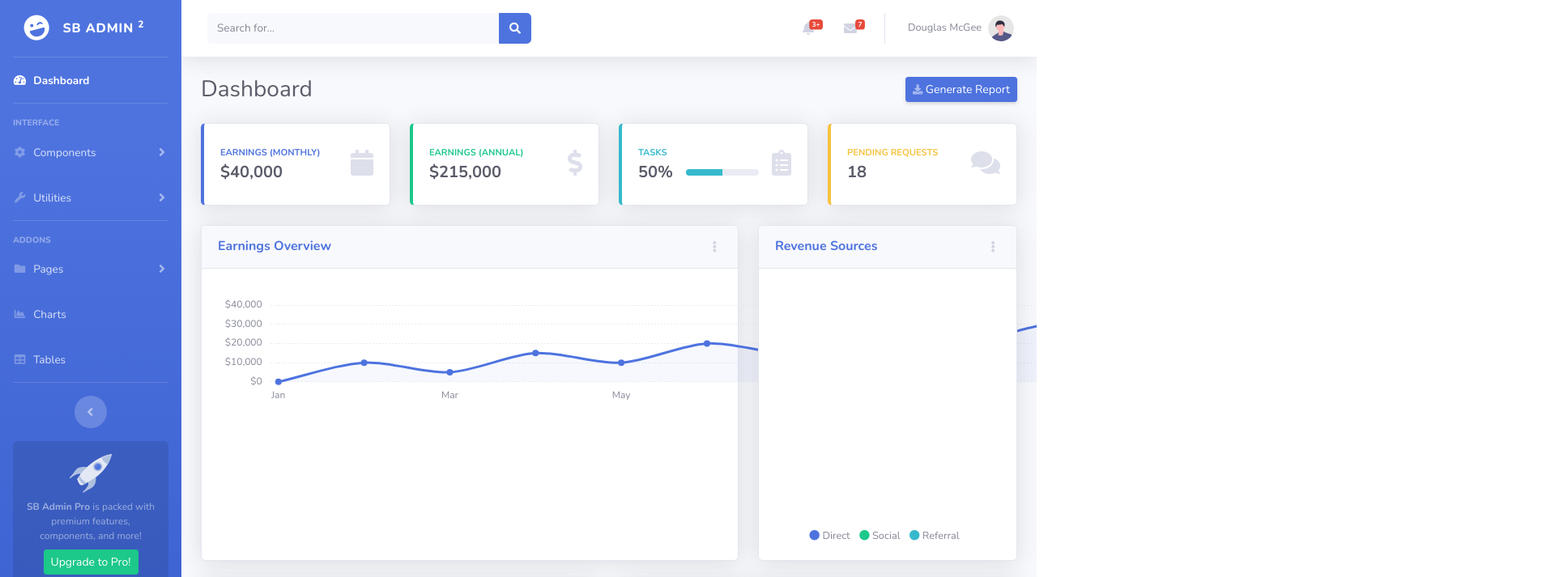
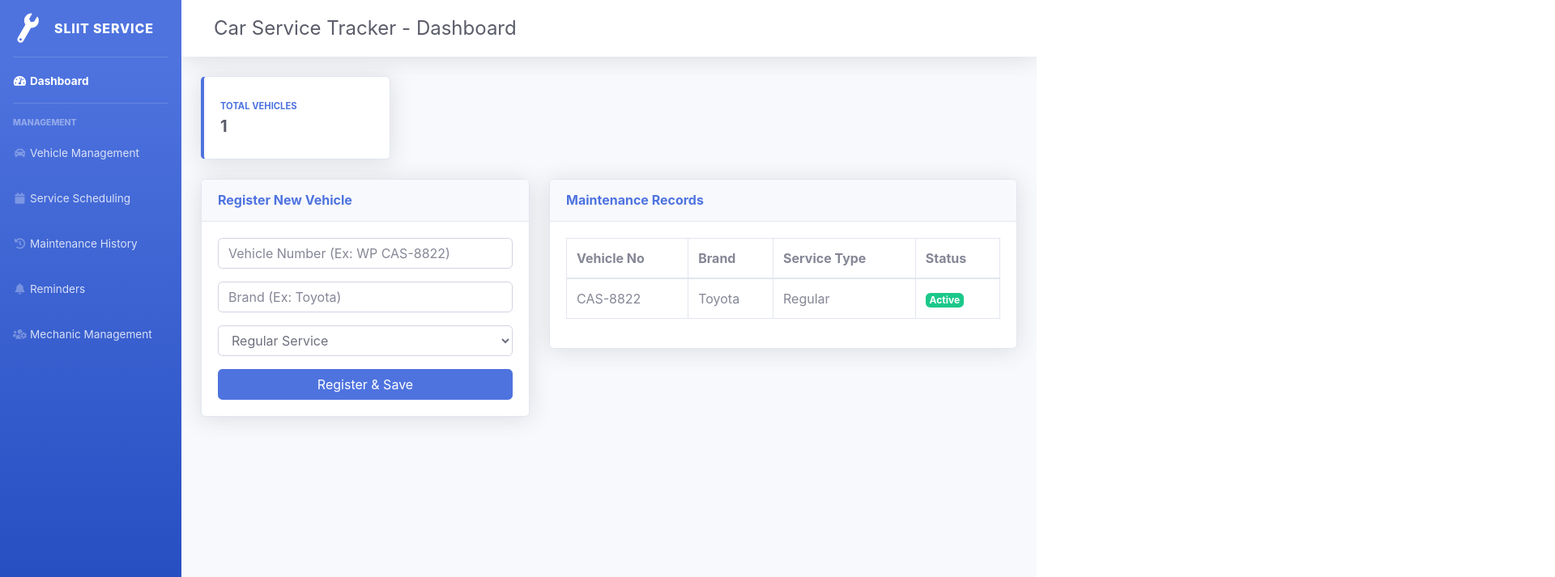
Before and after one commit to lochana2005-07/Car-Service-, a website with bundled scripts: page index.html in a window 1280 px wide. Shown: the top 713 px of the page at 81% size, 1920 px wide, since content can reach past the window. Built offline with nearby package versions, Linux system fonts and the light colour scheme.

Commit message:
Revamp index.html for Car Service Tracker
Updated the title and added vehicle management features including a form for registering new vehicles and displaying maintenance records.

```diff
--- a/index.html
+++ b/index.html
@@ -1,68 +1,128 @@
 <!DOCTYPE html>
 <html lang="en">
-
 <head>
-
     <meta charset="utf-8">
     <meta http-equiv="X-UA-Compatible" content="IE=edge">
     <meta name="viewport" content="width=device-width, initial-scale=1, shrink-to-fit=no">
-    <meta name="description" content="">
-    <meta name="author" content="">
-
-    <title>SB Admin 2 - Dashboard</title>
-
-    <!-- Custom fonts for this template-->
-    <link href="vendor/fontawesome-free/css/all.min.css" rel="stylesheet" type="text/css">
-    <link
-        href="https://fonts.googleapis.com/css?family=Nunito:200,200i,300,300i,400,400i,600,600i,700,700i,800,800i,900,900i"
-        rel="stylesheet">
-
-    <!-- Custom styles for this template-->
+    <title>SLIIT Car Service Tracker | Lochana Graphics</title>
+    <link href="https://cdnjs.cloudflare.com/ajax/libs/font-awesome/5.15.3/css/all.min.css" rel="stylesheet" type="text/css">
     <link href="css/sb-admin-2.min.css" rel="stylesheet">
-
 </head>
 
 <body id="page-top">
+    <div id="wrapper">
+        <ul class="navbar-nav bg-gradient-primary sidebar sidebar-dark accordion" id="accordionSidebar">
+            <a class="sidebar-brand d-flex align-items-center justify-content-center" href="index.html">
+                <div class="sidebar-brand-icon rotate-n-15"><i class="fas fa-wrench"></i></div>
+                <div class="sidebar-brand-text mx-3">SLIIT Service</div>
+            </a>
+            <hr class="sidebar-divider my-0">
+            <li class="nav-item active"><a class="nav-link" href="#"><i class="fas fa-fw fa-tachometer-alt"></i><span>Dashboard</span></a></li>
+            <hr class="sidebar-divider">
+            <div class="sidebar-heading">Management</div>
+            <li class="nav-item"><a class="nav-link" href="#"><i class="fas fa-fw fa-car"></i><span>Vehicle Management</span></a></li>
+            <li class="nav-item"><a class="nav-link" href="#"><i class="fas fa-fw fa-calendar"></i><span>Service Scheduling</span></a></li>
+            <li class="nav-item"><a class="nav-link" href="#"><i class="fas fa-fw fa-history"></i><span>Maintenance History</span></a></li>
+            <li class="nav-item"><a class="nav-link" href="#"><i class="fas fa-fw fa-bell"></i><span>Reminders</span></a></li>
+            <li class="nav-item"><a class="nav-link" href="#"><i class="fas fa-fw fa-users-cog"></i><span>Mechanic Management</span></a></li>
+        </ul>
 
-    <!-- Page Wrapper -->
-    <div id="wrapper">
+        <div id="content-wrapper" class="d-flex flex-column">
+            <div id="content">
+                <nav class="navbar navbar-expand navbar-light bg-white topbar mb-4 static-top shadow">
+                    <h1 class="h4 mb-0 text-gray-800 ml-4">Car Service Tracker - Dashboard</h1>
+                </nav>
 
-        <!-- Sidebar -->
-        <ul class="navbar-nav bg-gradient-primary sidebar sidebar-dark accordion" id="accordionSidebar">
+                <div class="container-fluid">
+                    <div class="row">
+                        <div class="col-xl-3 col-md-6 mb-4">
+                            <div class="card border-left-primary shadow h-100 py-2">
+                                <div class="card-body">
+                                    <div class="text-xs font-weight-bold text-primary text-uppercase mb-1">Total Vehicles</div>
+                                    <div id="totalVehicles" class="h5 mb-0 font-weight-bold text-gray-800">1</div>
+                                </div>
+                            </div>
+                        </div>
+                    </div>
 
-            <!-- Sidebar - Brand -->
-            <a class="sidebar-brand d-flex align-items-center justify-content-center" href="index.html">
-                <div class="sidebar-brand-icon rotate-n-15">
-                    <i class="fas fa-laugh-wink"></i>
+                    <div class="row">
+                        <div class="col-lg-5">
+                            <div class="card shadow mb-4">
+                                <div class="card-header py-3"><h6 class="m-0 font-weight-bold text-primary">Register New Vehicle</h6></div>
+                                <div class="card-body">
+                                    <form id="vehicleForm">
+                                        <div class="form-group"><input type="text" id="vNum" class="form-control" placeholder="Vehicle Number (Ex: WP CAS-8822)" required></div>
+                                        <div class="form-group"><input type="text" id="vBrand" class="form-control" placeholder="Brand (Ex: Toyota)" required></div>
+                                        <div class="form-group">
+                                            <select id="vType" class="form-control">
+                                                <option>Regular Service</option>
+                                                <option>Emergency Maintenance</option>
+                                            </select>
+                                        </div>
+                                        <button type="submit" class="btn btn-primary btn-block">Register & Save</button>
+                                    </form>
+                                </div>
+                            </div>
+                        </div>
+
+                        <div class="col-lg-7">
+                            <div class="card shadow mb-4">
+                                <div class="card-header py-3"><h6 class="m-0 font-weight-bold text-primary">Maintenance Records</h6></div>
+                                <div class="card-body">
+                                    <div class="table-responsive">
+                                        <table class="table table-bordered" id="dataTable" width="100%" cellspacing="0">
+                                            <thead>
+                                                <tr>
+                                                    <th>Vehicle No</th>
+                                                    <th>Brand</th>
+                                                    <th>Service Type</th>
+                                                    <th>Status</th>
+                                                </tr>
+                                            </thead>
+                                            <tbody id="vehicleTableBody">
+                                                <tr>
+                                                    <td>CAS-8822</td>
+                                                    <td>Toyota</td>
+                                                    <td>Regular</td>
+                                                    <td><span class="badge badge-success">Active</span></td>
+                                                </tr>
+                                            </tbody>
+                                        </table>
+                                    </div>
+                                </div>
+                            </div>
+                        </div>
+                    </div>
                 </div>
-                <div class="sidebar-brand-text mx-3">SB Admin <sup>2</sup></div>
-            </a>
+            </div>
+        </div>
+    </div>
 
-            <!-- Divider -->
-            <hr class="sidebar-divider my-0">
+    <script>
+        document.getElementById('vehicleForm').addEventListener('submit', function(e) {
+            e.preventDefault();
+            let num = document.getElementById('vNum').value;
+            let brand = document.getElementById('vBrand').value;
+            let type = document.getElementById('vType').value;
 
-            <!-- Nav Item - Dashboard -->
-            <li class="nav-item active">
-                <a class="nav-link" href="index.html">
-                    <i class="fas fa-fw fa-tachometer-alt"></i>
-                    <span>Dashboard</span></a>
-            </li>
+            let table = document.getElementById('vehicleTableBody');
+            let newRow = `<tr>
+                <td>${num}</td>
+                <td>${brand}</td>
+                <td>${type}</td>
+                <td><span class="badge badge-primary">New</span></td>
+            </tr>`;
+            table.innerHTML += newRow;
 
-            <!-- Divider -->
-            <hr class="sidebar-divider">
+            // Update total count
+            let currentCount = parseInt(document.getElementById('totalVehicles').innerText);
+            document.getElementById('totalVehicles').innerText = currentCount + 1;
 
-            <!-- Heading -->
-            <div class="sidebar-heading">
-                Interface
-            </div>
-
-            <!-- Nav Item - Pages Collapse Menu -->
-            <li class="nav-item">
-                <a class="nav-link collapsed" href="#" data-toggle="collapse" data-target="#collapseTwo"
-                    aria-expanded="true" aria-controls="collapseTwo">
-                    <i class="fas fa-fw fa-cog"></i>
-                    <span>Components</span>
-                </a>
+            this.reset();
+        });
+    </script>
+</body>
+</html>                </a>
                 <div id="collapseTwo" class="collapse" aria-labelledby="headingTwo" data-parent="#accordionSidebar">
                     <div class="bg-white py-2 collapse-inner rounded">
                         <h6 class="collapse-header">Custom Components:</h6>
```
